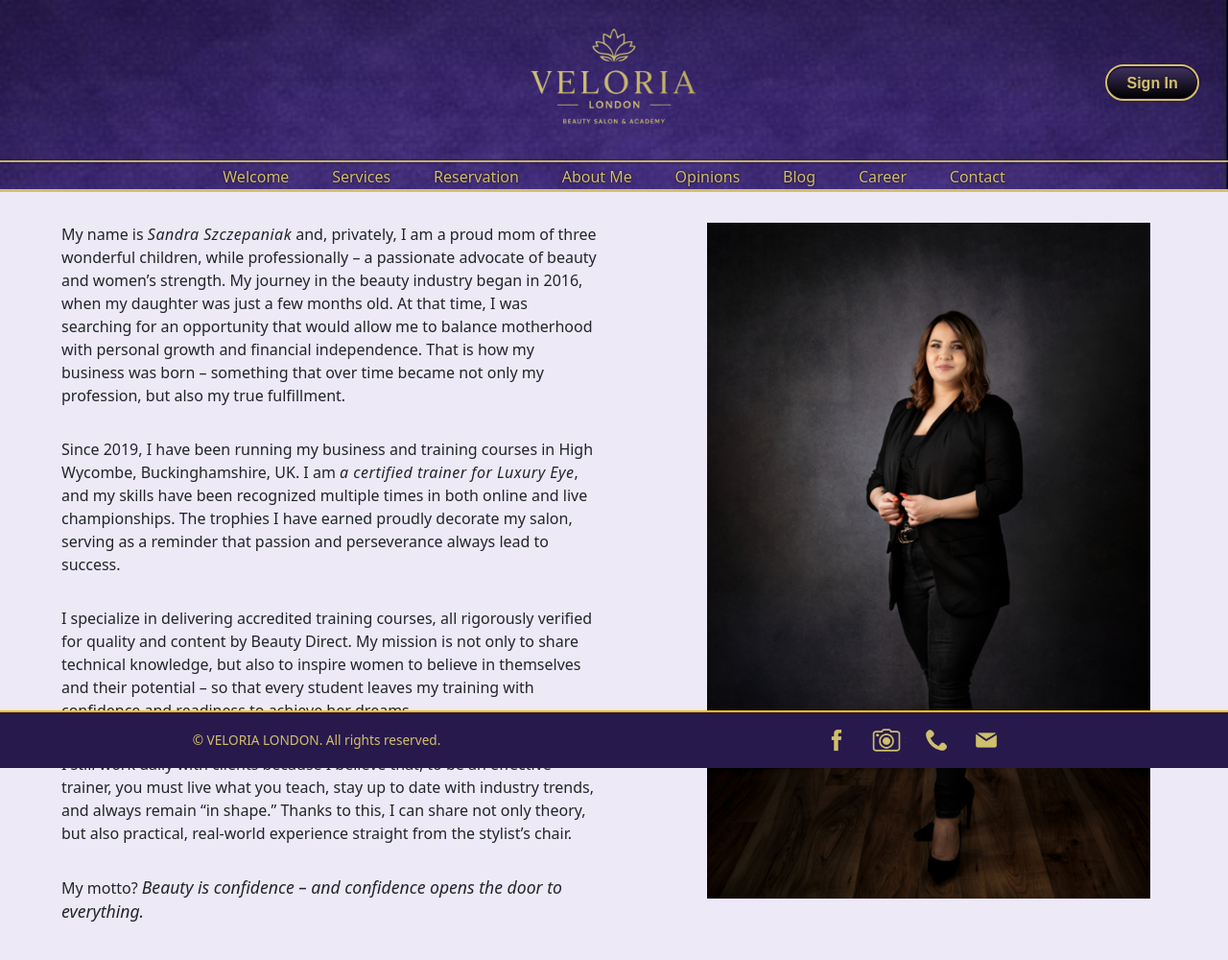
After one commit to mscimath/adrian_project_3_update, a Django app: page /about/ in a window 1280 px wide. The commit adds this page. Shown: the whole page at 96% size. Run offline with Django 5.2, Linux system fonts and the light colour scheme.

Commit message:
fixed menu row and added about me

```diff
--- a/main/static/main/css/style.css
+++ b/main/static/main/css/style.css
@@ -53,10 +53,14 @@ header.top-nav .header-img {
 }
 
 .nav-top hr {
-  border-top: 2px solid #d4bf6e;
+  border: none;
+  height: 2px;
+  background-color: #d4bf6e;
   box-shadow: 0px 0px 2px #000;
   opacity: 0.9;
   margin: 0;
+  margin-block-start: 0em;
+  margin-block-end: 0em;
 }
 .nav-top-elements {
   display: flex;
@@ -131,6 +135,7 @@ header.top-nav .header-img {
 }
 
 .menu-desktop-row {
+  padding-top: 0.2rem;
   display: flex;
   flex-direction: row;
   align-items: center;
--- /dev/null
+++ b/main/templates/main/about_me.html
@@ -0,0 +1,122 @@
+{% load static %}
+<!DOCTYPE html>
+<html>
+<head>
+     <!-- Meta information for the page -->
+     <meta charset="UTF-8">
+     <meta name="viewport" content="width=device-width, initial-scale=1.0">
+     <title>Sandra Szczepaniak - Beauty Expert & Eyelash Trainer</title>
+     <meta name="description" content="Sandra Szczepaniak offers professional eyelash styling, makeup services, and expert training for beauty professionals. Passionate about aesthetics and beauty education.">
+     <meta name="keywords" content="Sandra Szczepaniak, beauty salon, eyelash stylist, lash extensions, lash lifting, lash lamination, makeup artist, beauty trainer, eyelash trainer, beauty education, aesthetic services, beauty expert, linguist, lash courses, beauty industry, makeup services, cosmetic training">
+     <link rel="icon" type="image/x-icon" href="assets/favicon/favicon.ico">
+     <link rel="stylesheet" href="{% static 'main/css/style.css' %}">
+     <link href="https://cdn.jsdelivr.net/npm/bootstrap@5.3.0/dist/css/bootstrap.min.css" rel="stylesheet">
+     <script src="https://cdn.jsdelivr.net/npm/bootstrap@5.3.0/dist/js/bootstrap.bundle.min.js"></script>
+</head>
+<body>
+{% include "partials/header.html" %}
+
+<div class="about-page-container">
+    <div class="text">
+        <p>
+            My name is <span class="italic">Sandra Szczepaniak</span> and, privately, I am a proud mom of three
+wonderful children, while professionally – a passionate advocate of beauty
+and women’s strength. My journey in the beauty industry began in 2016,
+when my daughter was just a few months old. At that time, I was searching
+for an opportunity that would allow me to balance motherhood with personal
+growth and financial independence. That is how my business was born –
+something that over time became not only my profession, but also my true
+fulfillment.
+        </p>
+        <p>
+            Since 2019, I have been running my business and training courses in High
+Wycombe, Buckinghamshire, UK. I am <span class="italic">a certified trainer for Luxury Eye</span>, and
+my skills have been recognized multiple times in both online and live
+championships. The trophies I have earned proudly decorate my salon,
+serving as a reminder that passion and perseverance always lead to
+success.
+        </p>
+        <p>
+            I specialize in delivering accredited training courses, all rigorously
+verified for quality and content by Beauty Direct. My mission is not only
+to share technical knowledge, but also to inspire women to believe in
+themselves and their potential – so that every student leaves my training
+with confidence and readiness to achieve her dreams.
+        </p>
+        <p>
+            I still work daily with clients because I believe that, to be an effective
+trainer, you must live what you teach, stay up to date with industry
+trends, and always remain “in shape.” Thanks to this, I can share not only
+theory, but also practical, real-world experience straight from the
+stylist’s chair.
+        </p>
+        <p>
+            My motto? <span class="motto"> Beauty is confidence – and confidence opens the door to
+everything.</span>
+        </p>
+    </div>
+    <div class="picture">
+        <img src="{% static 'main/img/sandra3.jpg' %}" alt="Sandra">
+    </div>
+</div>
+{% include "partials/footer.html" %}
+<style>
+    .about-page-container {
+        display: flex;
+        height: 100vh;
+        padding-bottom: 2rem;
+        padding-left: 2rem;
+    }
+
+    .text {
+        flex: 1;
+        display: flex;
+        flex-direction: column;
+        padding: 2rem;
+        line-height: 1.5rem;
+        gap: 1rem;
+    }
+
+    .text p .motto {
+        font-style: italic;
+        font-size: 1.1rem;
+    }
+
+    .text p .italic {
+        font-style: italic;
+        letter-spacing: 0.5px;
+    }
+
+    .picture {
+        flex: 1;
+        display: flex;
+        justify-content: center;
+        align-items: center;
+        padding: 2rem;
+    }
+
+    .picture img {
+        height: 100%;
+        width: auto;
+        object-fit: contain;
+    }
+
+    @media (max-width: 900px) {
+
+    }
+
+    @media (max-width: 768px) {
+
+    }
+
+</style>
+
+
+
+
+
+
+<script src="{% static 'main/js/column.js' %}"></script>
+<script src="{% static 'main/js/menu.js' %}"></script>
+</body>
+</html>
--- a/main/templates/partials/header.html
+++ b/main/templates/partials/header.html
@@ -48,7 +48,7 @@
         <a class="menu-desktop-item" href="{% url 'index' %}">Welcome</a>
         <a class="menu-desktop-item" href="{% url 'services' %}">Services</a>
 		<a class="menu-desktop-item" href="{% url 'calendar' %}">Reservation</a>
-		<a class="menu-desktop-item" href="{% url 'reviews_page' %}">About Me</a>
+		<a class="menu-desktop-item" href="{% url 'about_me' %}">About Me</a>
         <a class="menu-desktop-item" href="{% url 'reviews_page' %}">Opinions</a>
         <a class="menu-desktop-item" href="{% url 'blog' %}">Blog</a>
         <a class="menu-desktop-item" href="{% url 'career' %}">Career</a>
@@ -72,6 +72,7 @@
       <a class="menu left first text-with-ellipse-line" href="{% url 'index' %}">Welcome</a>
       <a class="menu left text-with-ellipse-line" href="{% url 'services' %}">Services</a>
       <a class="menu left text-with-ellipse-line" href="{% url 'reviews_page' %}">Opinions</a>
+      <a class="menu left text-with-ellipse-line" href="{% url 'about_me' %}">About Me</a>
       <a class="menu left text-with-ellipse-line" href="{% url 'blog' %}">Blog</a>
       <a class="menu left text-with-ellipse-line" href="{% url 'career' %}">Career</a>
       <a class="menu left text-with-ellipse-line" href="{% url 'contact' %}">Contact</a>
--- a/main/urls.py
+++ b/main/urls.py
@@ -30,5 +30,6 @@ urlpatterns = [
     path('blog/', views.blog, name='blog'),
     path('career/', views.career, name='career'),
     path('contact/', views.contact, name='contact'),
+    path('about/', views.about_me, name='about_me'),
 
     ]
--- a/main/views.py
+++ b/main/views.py
@@ -376,3 +376,6 @@ def career(request):
 
 def contact(request):
     return render(request, 'main/contact.html')
+
+def about_me(request):
+    return render(request, 'main/about_me.html')
```
